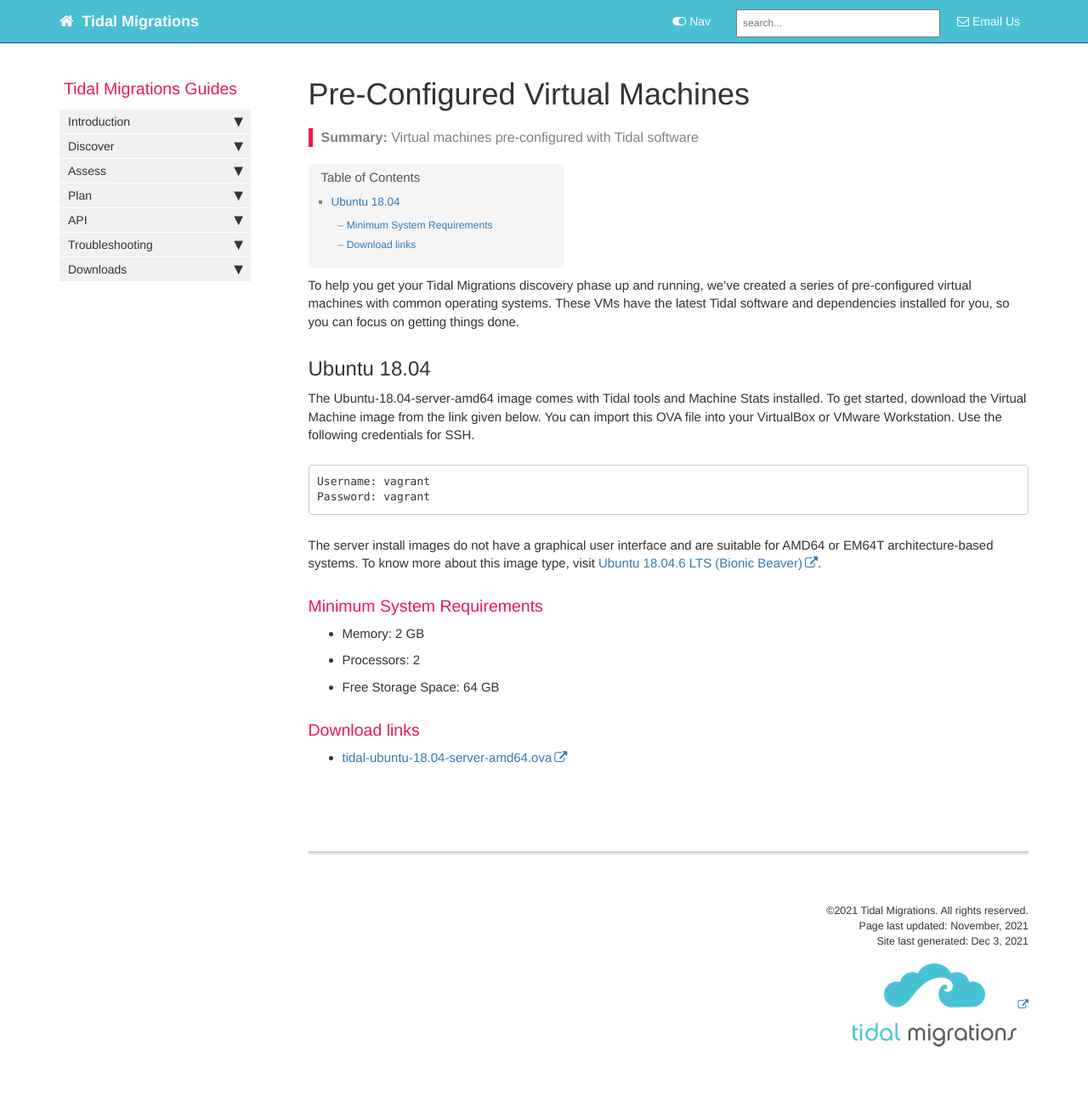
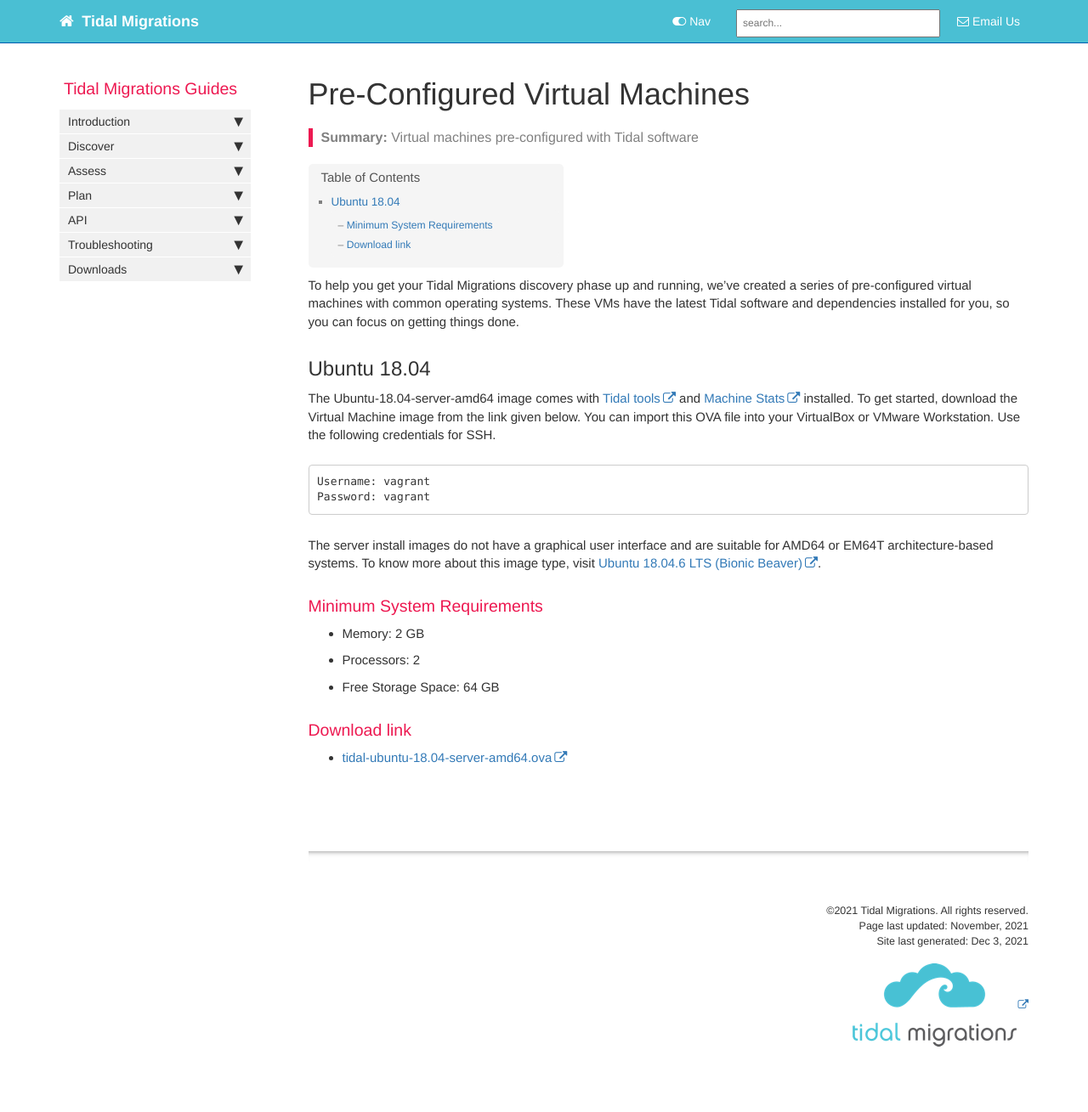
Before and after one commit to tidalmigrations/tidalmigrations.github.io, a Jekyll site: the page built from pages/user guides/tidal-vms.md, in a window 1280 px wide. Shown: the whole page at 85% size. Built offline with Jekyll 4.4.1, drawn with Linux system fonts in a browser that asks for light colours; nearby versions of some CDN libraries; comment, search, counter and statistics services are not loaded.

Commit message:
Add tidal applications links

````diff
--- a/pages/user guides/tidal-vms.md
+++ b/pages/user guides/tidal-vms.md
@@ -7,13 +7,11 @@ sidebar: main_sidebar
 permalink: pre-configured-vms.html
 ---
 
-To help you get your Tidal Migrations discovery phase up and running, we've created a series of
-pre-configured virtual machines with common operating systems. These VMs have the latest Tidal software and
-dependencies installed for you, so you can focus on getting things done.
+To help you get your Tidal Migrations discovery phase up and running, we've created a series of pre-configured virtual machines with common operating systems. These VMs have the latest Tidal software and dependencies installed for you, so you can focus on getting things done.
 
 ## Ubuntu 18.04
 
-The Ubuntu-18.04-server-amd64 image comes with Tidal tools and Machine Stats installed. To get started, download the Virtual Machine image from the link given below. You can import this OVA file into your VirtualBox or VMware Workstation. Use the following credentials for SSH.
+The Ubuntu-18.04-server-amd64 image comes with [Tidal tools](https://tidalmigrations.com/tidal-tools/) and [Machine Stats](https://pypi.org/project/machine-stats/) installed. To get started, download the Virtual Machine image from the link given below. You can import this OVA file into your VirtualBox or VMware Workstation. Use the following credentials for SSH.
 
 ```
 Username: vagrant
@@ -28,6 +26,6 @@ The server install images do not have a graphical user interface and are suitabl
 - Processors: 2
 - Free Storage Space: 64 GB
 
-### Download links
+### Download link
 
 - [tidal-ubuntu-18.04-server-amd64.ova](https://itis2203-home.s3.ap-southeast-2.amazonaws.com/rickroll.jpg)
````
